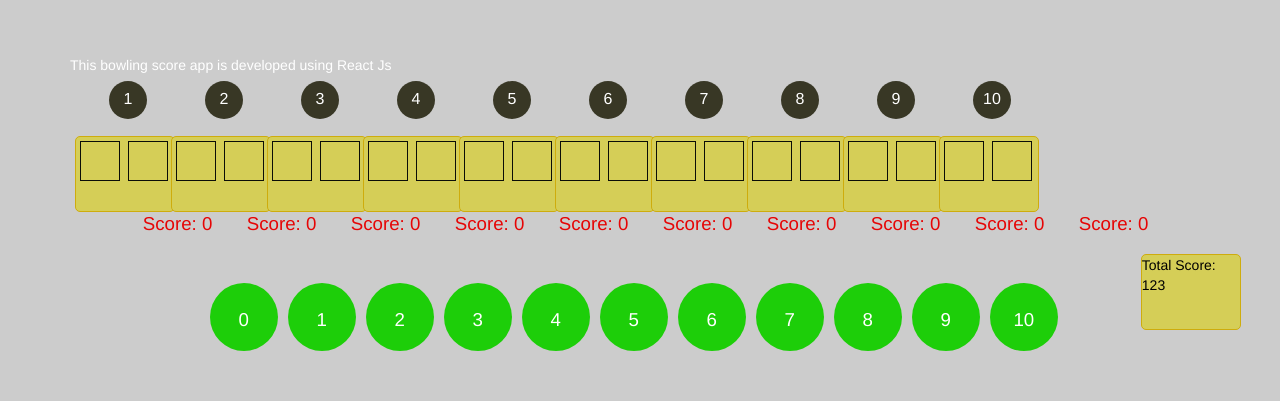
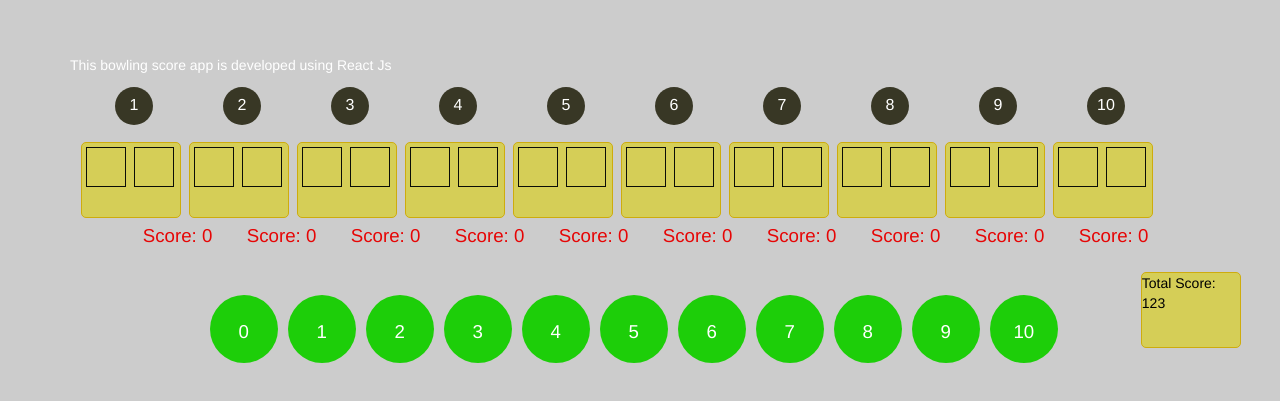
Before and after one commit to ragsurya/TenPinBowling, a React app: page / in a window 1280 px wide. Shown: the part 137-538 px from the top of the page. Built offline with nearby package versions, Linux system fonts and the light colour scheme.

Commit message:
changing css again2

```diff
--- a/app/style.css
+++ b/app/style.css
@@ -24,7 +24,7 @@
         height: 120px;
         width: 90px;
         float: left;
-        margin: 3px;
+        margin: 9px;
     }
     .innerFrames {
         padding: 2px;
```
